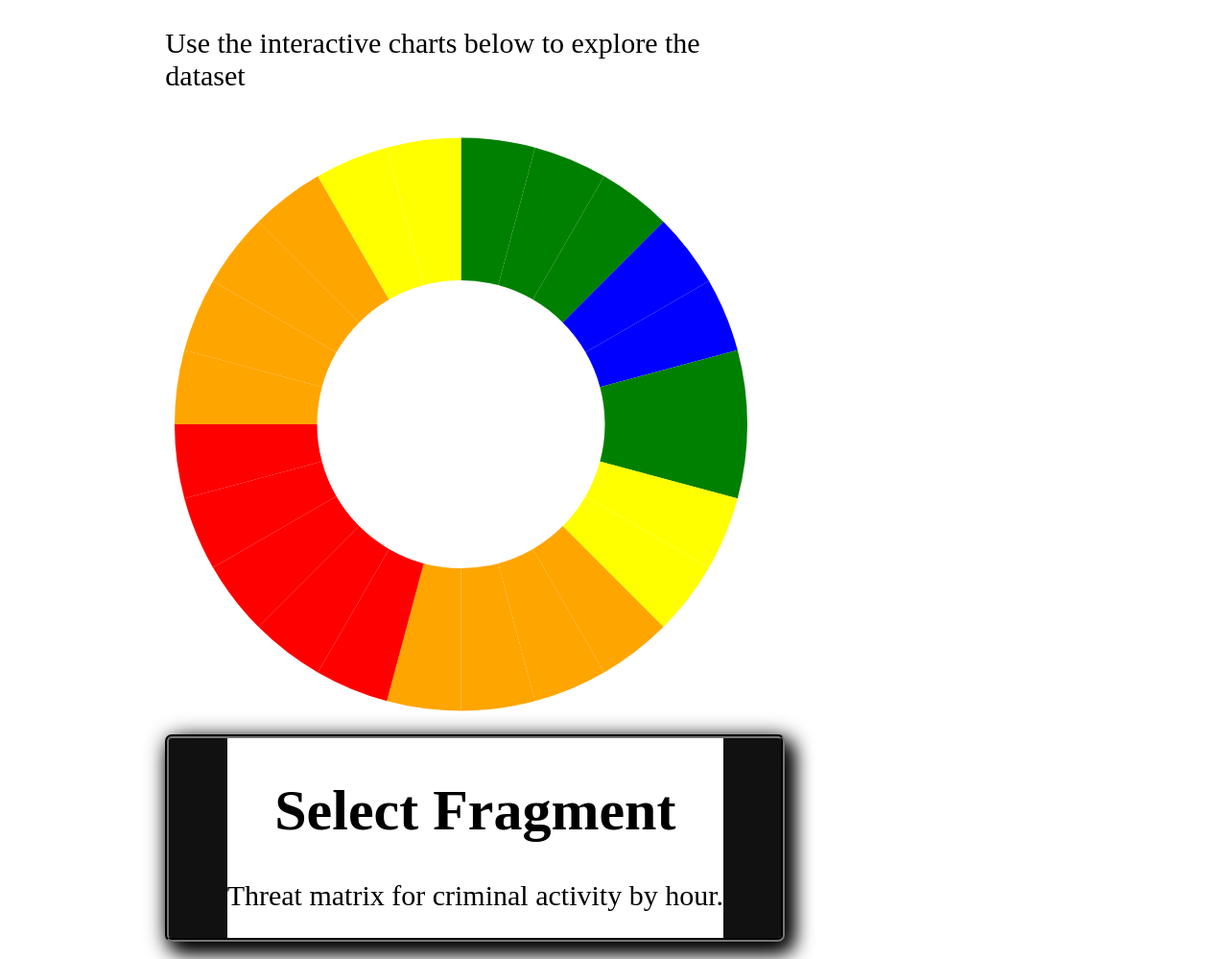
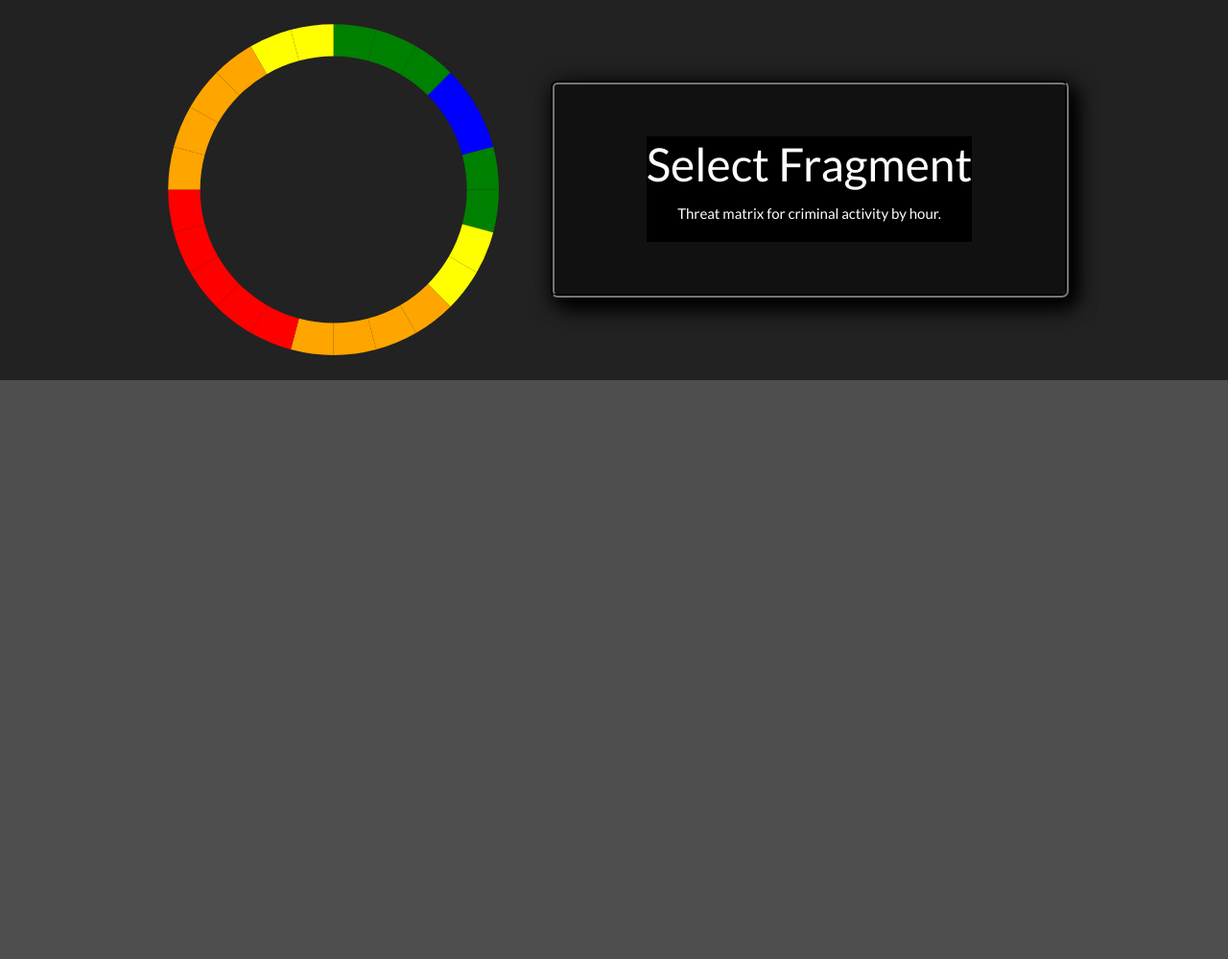
Before and after one commit to jpw24/project-3-team2, a Flask app: page /time_wheel in a window 1280 px wide. Shown: the part 472-1471 px from the top of the page at 96% size. After the commit the page ends 868 px from the top, so only its background shows below. Run offline with Flask 2, Linux system fonts and the light colour scheme; some libraries are stand-ins or nearby versions.

Commit message:
fixezd time wheel a litle bit

```diff
--- /dev/null
+++ b/static/css/timewheel.css
@@ -0,0 +1,70 @@
+
+/*this does not need to be referenced, tbd if I will delete*/
+/*body {
+    font-size: 30px;
+    font-family: 'Times New Roman';
+    color: black;
+    /* background-color: #111;
+    overflow: hidden;
+    overflow-y: scroll;
+  }*/
+  .pie-container {
+    transition: padding .7s ease;
+    padding: 10px 13%;
+  }
+
+
+  #pieChart {
+    //border: green 4px solid;
+    //border-radius: 50%;
+    max-width: none !important;
+    display: flex;
+    align-items: center;
+    justify-content: center;
+    margin: 0 auto;
+  }
+
+    svg {
+      overflow: visible;
+      transition: width .7s ease;
+    }
+
+    path {
+      cursor: pointer;
+    }
+
+
+
+  #pieText {
+    //border: 1px dotted;
+    overflow: visible;      // to see shadow
+    //white-space: nowrap;
+    display: flex;
+    flex-direction: column;
+    justify-content: center;
+    //align-items: center;
+
+    .panel {
+      background-color: #111;
+      border: groove 4px #222;
+      box-shadow: 8px 10px 20px #000,
+        4px 5px 25px #000;
+      width: 100%;
+      height: 60%;
+      border-radius: 7px;
+      padding: 0 3px;
+      float: left;
+      transition: height .7s ease, padding .7s ease;
+      perspective: 650px;
+      display: flex;
+      flex-direction: column;
+      justify-content: center;
+      align-items: center;
+    }
+  }
+  .content-wrapper {
+    overflow: hidden;
+    transform-style: preserve-3d;
+    border: 0px solid blue;
+      background-color: rgb(0, 0, 0);
+  }
--- a/templates/index2.html
+++ b/templates/index2.html
@@ -3,86 +3,18 @@
     <script src="https://d3js.org/d3.v4.min.js"></script>
     <script src="https://ajax.googleapis.com/ajax/libs/jquery/2.1.1/jquery.min.js"></script>
     <script type="text/javascript" src="{{ url_for('static', filename='js/code.js') }}"></script>
-    <!--<link rel="stylesheet" type="text/css" href="{{ url_for('static', filename='css/bootstrap.min.css') }}">-->
+    <link rel="stylesheet" type="text/css" href="{{ url_for('static', filename='css/bootstrap.min.css') }}">
+    <link rel="stylesheet" type="text/css" href="{{ url_for('static', filename='css/hero.css') }}">
+    <link rel="stylesheet" type="text/css" href="{{ url_for('static', filename='css/timewheel.css') }}">
 
 </head>
 <style>
 @import url(https://fonts.googleapis.com/css?family=Source+Sans+Pro);
-body {
-  font-size: 30px;
-  font-family: 'Times New Roman';
-  color: black;
-  /* background-color: #111; */
-  overflow: hidden;
-  overflow-y: scroll;
-}
 
 
-.pie-container {
-  transition: padding .7s ease;
-  padding: 10px 13%;
-  height: 50%;
-  width: 50%;
-}
-
-}
-#pieChart {
-  //border: green 4px solid;
-  //border-radius: 50%;
-  max-width: none !important;
-  display: flex;
-  align-items: center;
-  justify-content: center;
-  margin: 0 auto;
 
 
-  svg {
-    overflow: visible;
-    transition: width .7s ease;
-  }
 
-  path {
-    cursor: pointer;
-  }
-
-  // inner-radius value sent to javascript
-  counter-reset: break-point 80;
-}
-
-#pieText {
-  //border: 1px dotted;
-  overflow: visible;      // to see shadow
-  //white-space: nowrap;
-  display: flex;
-  flex-direction: column;
-  justify-content: center;
-  //align-items: center;
-
-  .panel {
-    background-color: #111;
-    border: groove 4px #222;
-    box-shadow: 8px 10px 20px #000,
-      4px 5px 25px #000;
-    width: 100%;
-    height: 60%;
-    border-radius: 7px;
-    padding: 0 3px;
-    float: left;
-    transition: height .7s ease, padding .7s ease;
-    perspective: 650px;
-    display: flex;
-    flex-direction: column;
-    justify-content: center;
-    align-items: center;
-  }
-}
-
-.content-wrapper {
-  overflow: hidden;
-  transform-style: preserve-3d;
-  border: 0px solid blue;
-    background-color: white;
-}
 
 
 
@@ -382,14 +314,15 @@ body {
             </ul>
         </div>
         </nav>
-<div class="pie-container">
-
-  <div class="row">
-    <div class="col-md-12 jumbotron text-center">
-      <h1>DC Crime Data Dashboard</h1>
-      <p>Use the interactive charts below to explore the dataset</p>
+  <div class="hero-image">
+      <div class="hero-text">
+        <h1>DC Crime Data Dashboard</h1>
+        <p>Use the interactive charts below to explore the dataset</p>
+      </div>
     </div>
-  </div>
+<div class="container">
+</div>
+  <div class="pie-container">
     <div class="row">
       <div class="col-md-5" id="pieChart"></div>
       <div id="pieText" class="col-md-7 text-container">
```
